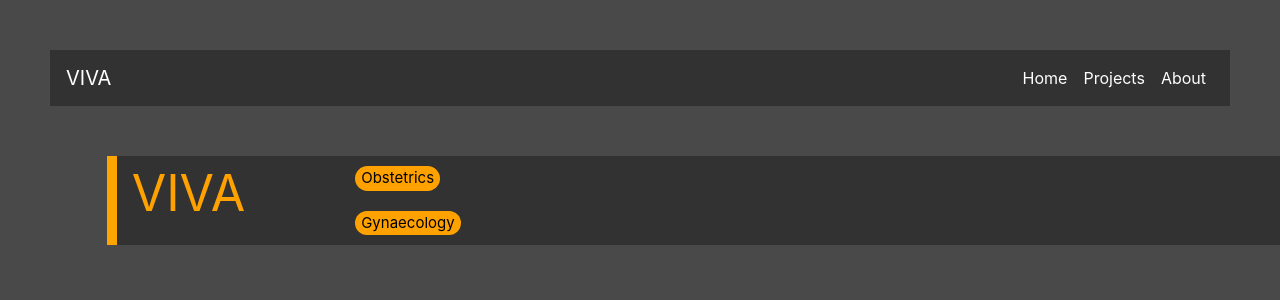
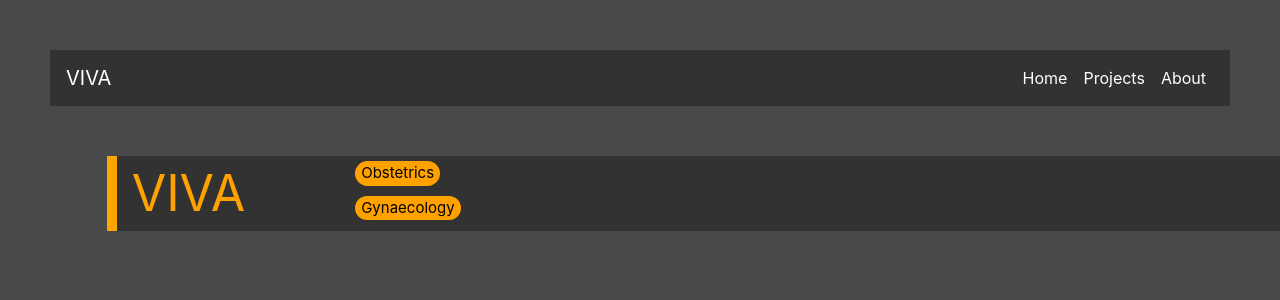
Before and after one commit to AlbertUgwudike/vivasite, a React (Create React App) app: page / in a window 1280 px wide. Shown: the top 300 px of the page. Built offline with nearby package versions, Linux system fonts and the light colour scheme.

Commit message:
changed the styling a bit yaawn

```diff
--- a/src/index.css
+++ b/src/index.css
@@ -51,7 +51,7 @@ body
     background-color: rgb(255, 162, 0);
     border-width: 0px;
     border-radius: 20px;
-    margin: 10px;
+    margin: 5px 10px 5px 10px;
 }
 
 .debug
```
